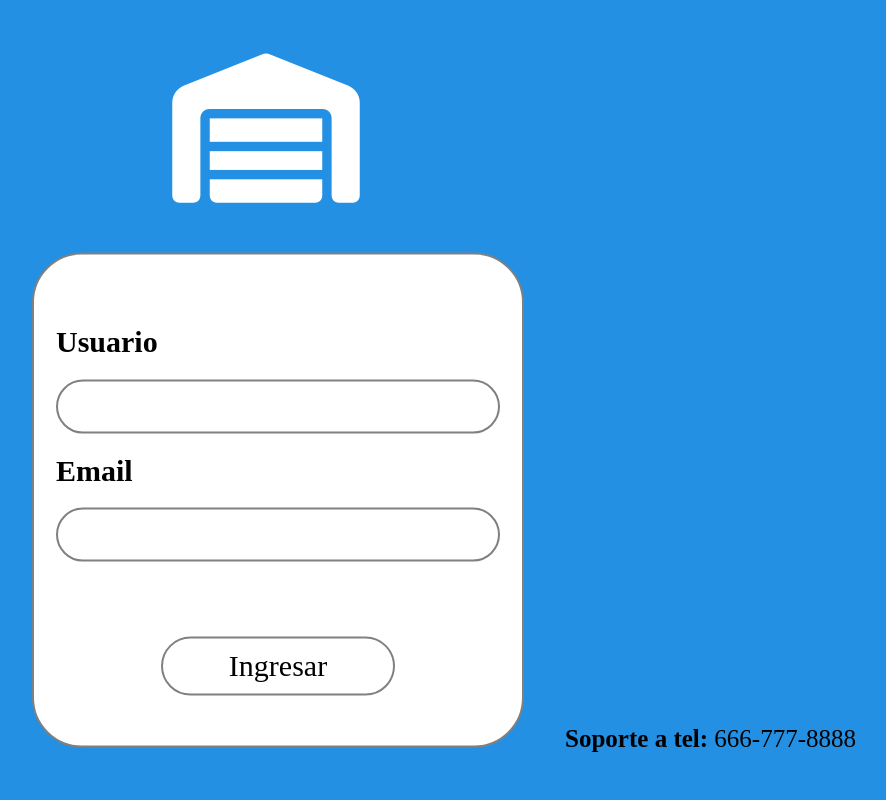
After one commit to kevin-s-c-p/ProjectSoftware, a Python web app: template ProjectApp/Templates/ProjectApp/login.html in a window 1280 px wide. The commit adds this page. Shown: the whole page, without its empty margins (374-1260 px from the left). Run offline with Jinja, Linux system fonts and the light colour scheme; the template is opened without the code that fills it, so the values that code supplies are empty; some libraries are stand-ins or nearby versions.

Commit message:
added login page

```diff
--- a/ProjectApp/Templates/ProjectApp/index.html
+++ b/ProjectApp/Templates/ProjectApp/index.html
@@ -20,7 +20,7 @@
         </div>
     </header>
 
-    <form class="new-user-form" autocomplete="off">
+    <form class="new-user-form">
         <div class="user-input">
             <h1>Usuario</h1>
             <label for="user">
--- /dev/null
+++ b/ProjectApp/Templates/ProjectApp/login.html
@@ -0,0 +1,35 @@
+<!DOCTYPE html>
+<html lang="en">
+<head>
+    <meta charset="UTF-8">
+    <meta name="viewport" content="width=device-width, initial-scale=1.0">
+    <script src="https://kit.fontawesome.com/dedaa49cc7.js" crossorigin="anonymous"></script>
+    <link rel="stylesheet" href="../../static/ProjectApp/normalize.css">
+    <link rel="stylesheet" href="../../static/ProjectApp/styles.css">
+    <title>Document</title>
+</head>
+<body class="login-body">
+    <main class="login-main">
+        <i class="fas fa-warehouse"></i>
+        <form class="new-user-form">
+            <div class="user-input">
+                <h1>Usuario</h1>
+                <label for="user">
+                    <input type="text" name="user">
+                </label>
+            </div>
+            <div class="user-input">
+                <h1>Email</h1>
+                <label for="email">
+                    <input type="email" name="email">
+                </label>
+            </div>
+            <button class="btn-login">Ingresar</button>
+        </form>
+    </main>
+
+    <footer class="footer">
+        <h1><strong>Soporte a tel:</strong> 666-777-8888</h1>
+    </footer>
+</body>
+</html>
--- a/ProjectApp/static/ProjectApp/styles.css
+++ b/ProjectApp/static/ProjectApp/styles.css
@@ -100,3 +100,53 @@ select:focus{
     margin: 30px 10px;
     width: 100%;
 }
+
+/** **/
+.login-body {
+    background-color: #2390e3;
+}
+
+.fa-warehouse {
+    font-size: 150px;
+}
+
+.login-main {
+    left: 50%;
+    position: absolute;
+    text-align: center;
+    top: 50%;
+    transform: translate(-50%, -50%);
+}
+
+.new-user-form {
+    background-color: white;
+    border-color: gray;
+    border-radius: 50px;
+    border-style: solid;
+    border-width: 2px;
+    padding: 50px 10px;
+    margin: 50px auto 0 auto;
+    width: 100%;
+}
+
+.btn-login {
+    border-radius: 50px;
+    font-size: 30px;
+    margin-top: 75px;
+    width: 50%;
+}
+
+.footer {
+    position: absolute;
+    bottom: 30px;
+    right: 50px;
+}
+
+.footer h1 {
+    font-weight: lighter;
+    font-size: 25px;
+}
+
+.footer strong {
+    font-weight: bold;
+}
```
